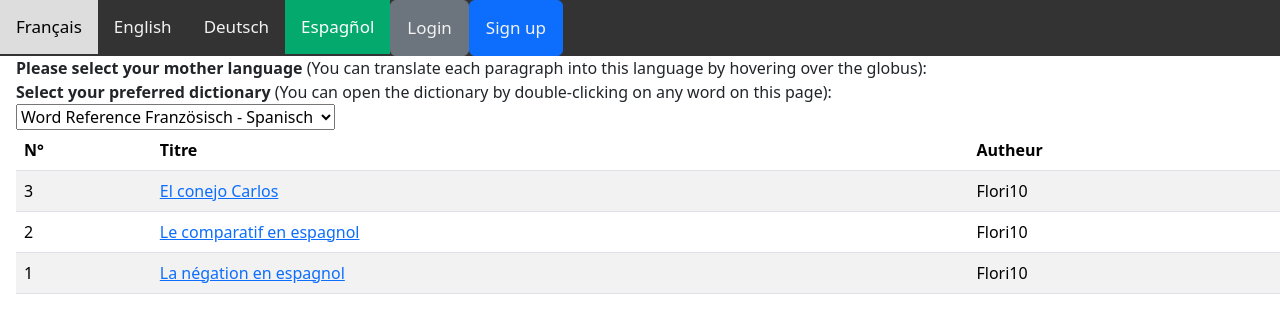
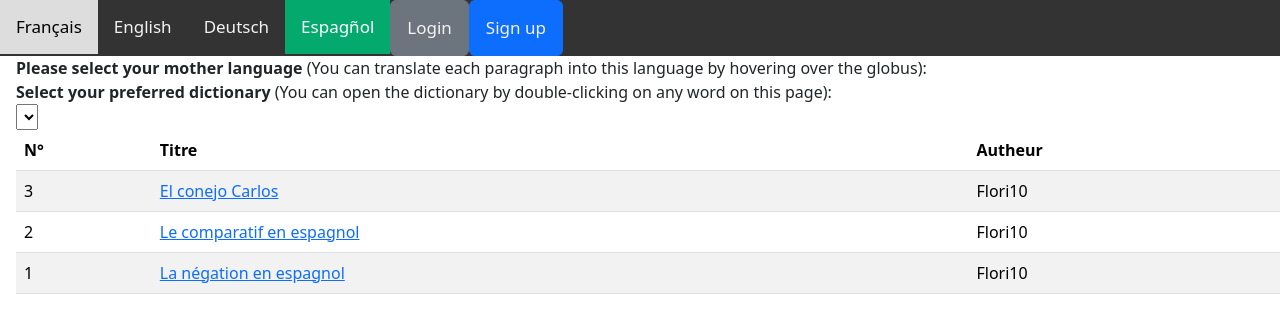
Before and after one commit to florianingerl/floriloveslanguages, a Vue app: page /esp/espagnol in a window 1280 px wide. Shown: the top 332 px of the page. Built offline with nearby package versions, Linux system fonts and the light colour scheme.

Commit message:
Refactors dictionary so that is uses the Composition API!

```diff
--- a/src/components/atoms/layouts/Dictionary.vue
+++ b/src/components/atoms/layouts/Dictionary.vue
@@ -19,68 +19,43 @@
     <router-view/>
 </div>
 
-
 </template>
 
-<script lang="ts">
+<script setup lang="ts">
+import type { Dictionary } from "@/types/Dictionary.ts";
+import { onMounted, watch , inject } from "vue";
+import { useRoute } from 'vue-router';
 
-import { defineComponent , ref, inject } from "vue";
-import type { Dictionary } from "../../../types/Dictionary.ts";
+const route = useRoute();
 
-export default defineComponent ({
-  name: "VueDict",
-  components: {
+let selectedDict = "The free dictionary French - French";
+let dictionaries : Dictionary[] = [];
+const window = inject("window") as any;
 
-  },
-  setup(){
-    const selectedDict = ref<string>("The free dictionary French - French");
-    const dictionaries = ref<Dictionary[]>([]);
-    const window = inject("window") as any;
-
-    return { selectedDict, dictionaries, window };
-  },
-
-  watch:{
-    $route (to, from){
-        console.log(to);
-        console.log(from);
-        this.setDictionaries();
-    }
-  } ,
-
-  mounted(){
-
-   console.log("The mounted function of VueFr is executed!" );
-
-   this.setDictionaries();
-
-  },
-
-  methods: {
-    setDictionaries() {
-         console.log(this.$route.params.language );
-   if( this.$route.params.language === 'french' ){
-    this.dictionaries = [ { name: "Word Reference French - German", url: "https://www.wordreference.com/frde/" },
+function setDictionaries() {
+         console.log(route.params.language );
+   if( route.params.language === 'french' ){
+    dictionaries = [ { name: "Word Reference French - German", url: "https://www.wordreference.com/frde/" },
                          { name: "Word Reference French - English", url: "https://www.wordreference.com/fren/" },
                          { name: "Larousse French - French", url: "https://www.larousse.fr/dictionnaires/francais/"},
                          { name: "The free dictionary French - French", url: "https://fr.thefreedictionary.com/" }];
    }
-   else if( this.$route.params.language === 'english' ){
-     this.dictionaries = [ { name: "Word Reference English - German", url: "https://www.wordreference.com/ende/" },
+   else if( route.params.language === 'english' ){
+     dictionaries = [ { name: "Word Reference English - German", url: "https://www.wordreference.com/ende/" },
                          { name: "Word Reference English - French", url: "https://www.wordreference.com/enfr/" },
                          { name: "Oxford Learner's dictionary English - English", url: "https://www.oxfordlearnersdictionaries.com/definition/english/"},
                          { name: "The free dictionary English - English", url: "https://en.thefreedictionary.com/" }];
    }
-   else if( this.$route.params.language === 'deutsch' ){
-     this.dictionaries = [ { name: "The free dictionary Deutsch - Deutsch", url: "https://de.thefreedictionary.com/" },
+   else if( route.params.language === 'deutsch' ){
+     dictionaries = [ { name: "The free dictionary Deutsch - Deutsch", url: "https://de.thefreedictionary.com/" },
                          { name: "Word Reference Deutsch - Englisch", url: "https://www.wordreference.com/deen/" },
                          { name: "Word Reference Deutsch - Französisch", url: "https://www.wordreference.com/defr/" },
                          { name: "Word Reference Deutsch - Spanisch", url: "https://www.wordreference.com/dees/" },
                          { name: "Pons Deutsch - Russisch", url: "https://de.pons.com/%C3%BCbersetzung-2/deutsch-russisch/" }
                         ];
    }
-   else if( this.$route.params.language === 'espagnol' ){
-     this.dictionaries = [ { name: "Word Reference Französisch - Spanisch", url: "https://www.wordreference.com/espfr/" },
+   else if( route.params.language === 'espagnol' ){
+     dictionaries = [ { name: "Word Reference Französisch - Spanisch", url: "https://www.wordreference.com/espfr/" },
                            { name: "The free dictionary Espagnol - Espagnol", url: "https://esp.thefreedictionary.com/" },
                          { name: "Word Reference Spanisch - Deutsch", url: "https://www.wordreference.com/espde/" }
                         ];
@@ -88,24 +63,31 @@ export default defineComponent ({
 
 
 
-   this.selectedDict = this.dictionaries[0].name;
+   selectedDict = dictionaries[0].name;
 
-    },
-    openDict(_event: Event ){
+}
 
-         let str = this.window.getSelection().toString() as string;
+function openDict(_event: Event ){
+
+         let str = window.getSelection().toString() as string;
          let baseUrl = "https://fr.thefreedictionary.com/";
-         let i = this.dictionaries.findIndex( (dict: Dictionary ) => dict.name === this.selectedDict );
+         let i = dictionaries.findIndex( (dict: Dictionary ) => dict.name === selectedDict );
          if( i!= -1 ){
-            baseUrl = this.dictionaries[i].url;
+            baseUrl = dictionaries[i].url;
          }
-         this.window.open(baseUrl + str, "_blank").focus();
+         window.open(baseUrl + str, "_blank").focus();
 
         console.log("This script has been executed!");
-    }
   }
+
+onMounted(() => {
+   setDictionaries();
 });
+
+watch(route, () => setDictionaries() );
+
 </script>
+
 
 <style scoped>
 
```
